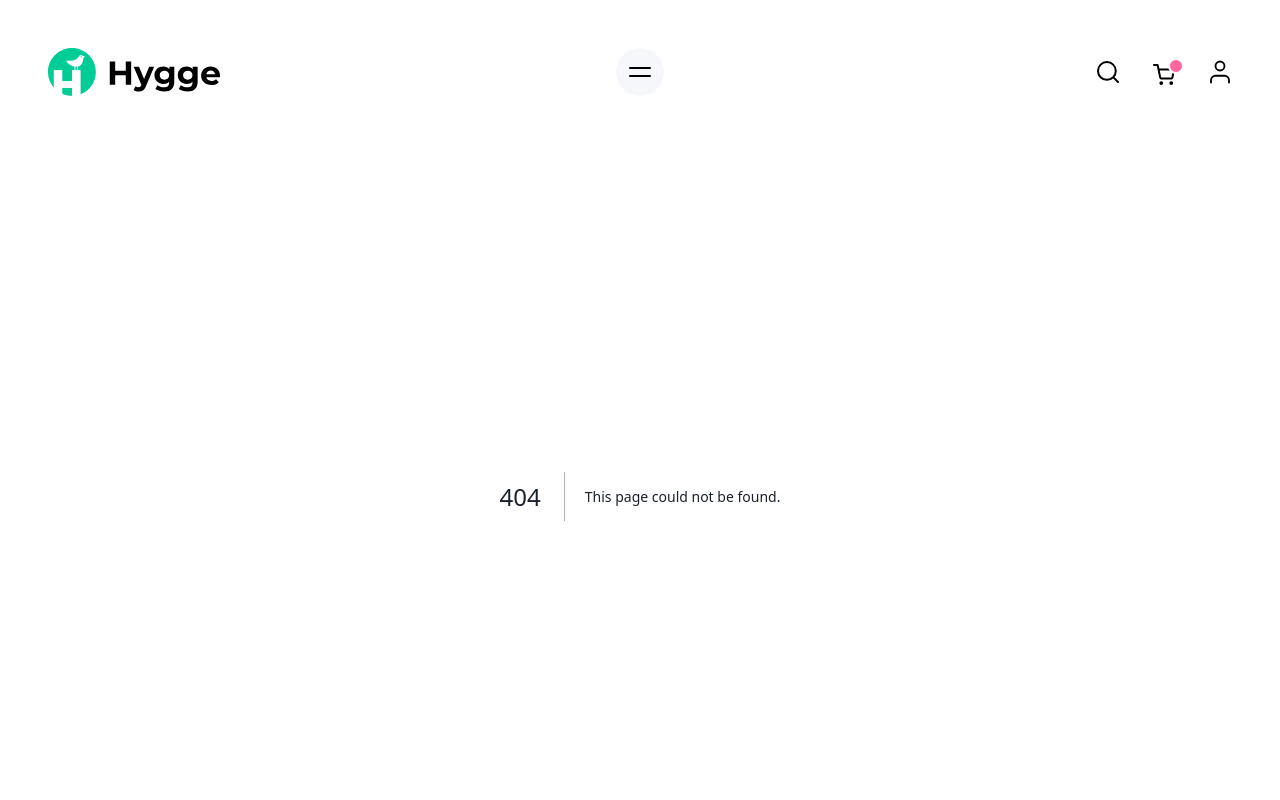
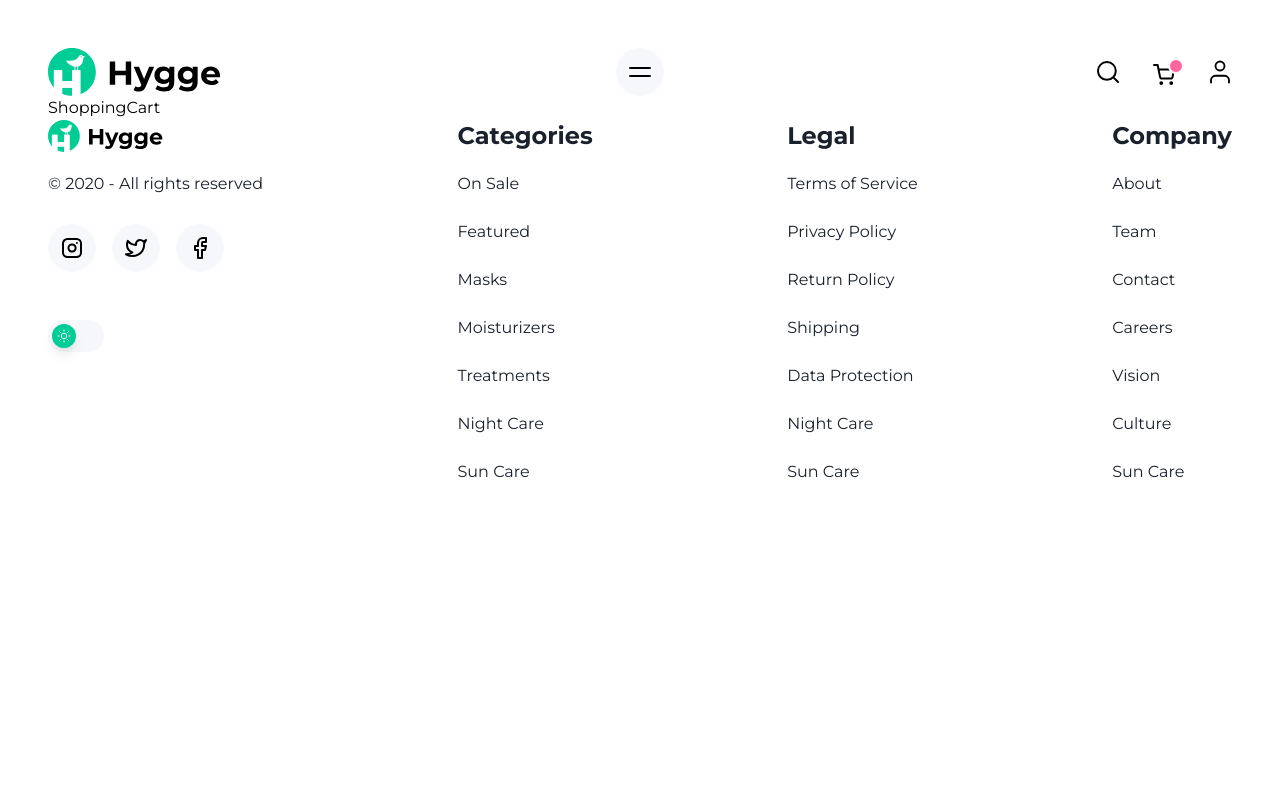
Before and after one commit to TuVoXuan/cosmetics-store-fe, a Next.js app: page /shopping-cart in a window 1280 px wide. Before the commit this address had no page. Shown: the top 800 px of the page. Built offline with nearby package versions, Linux system fonts and the light colour scheme.

Commit message:
feat: make new branch

```diff
--- /dev/null
+++ b/pages/shopping-cart.tsx
@@ -0,0 +1,5 @@
+import React from "react";
+
+export default function ShoppingCart() {
+	return <div>ShoppingCart</div>;
+}
```
